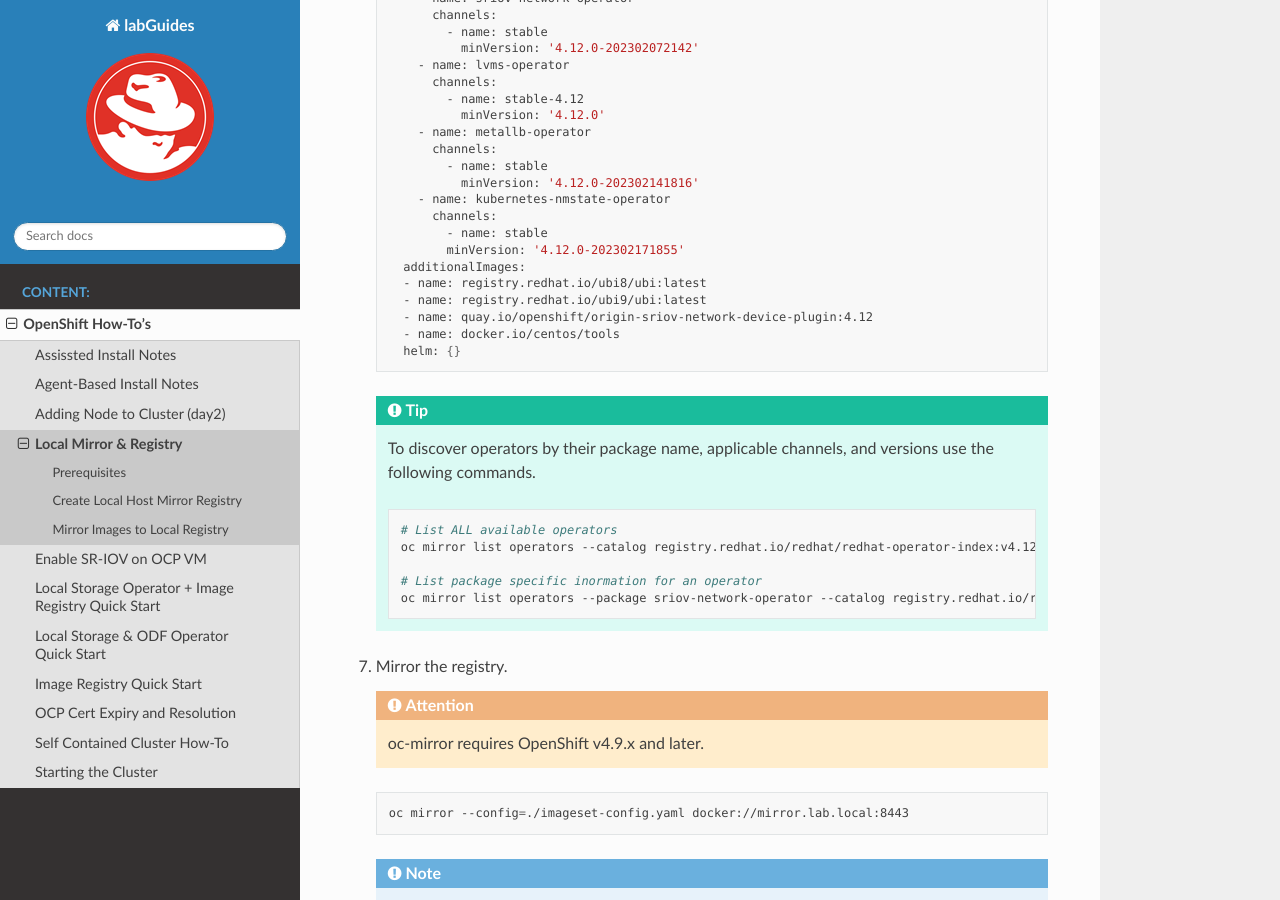
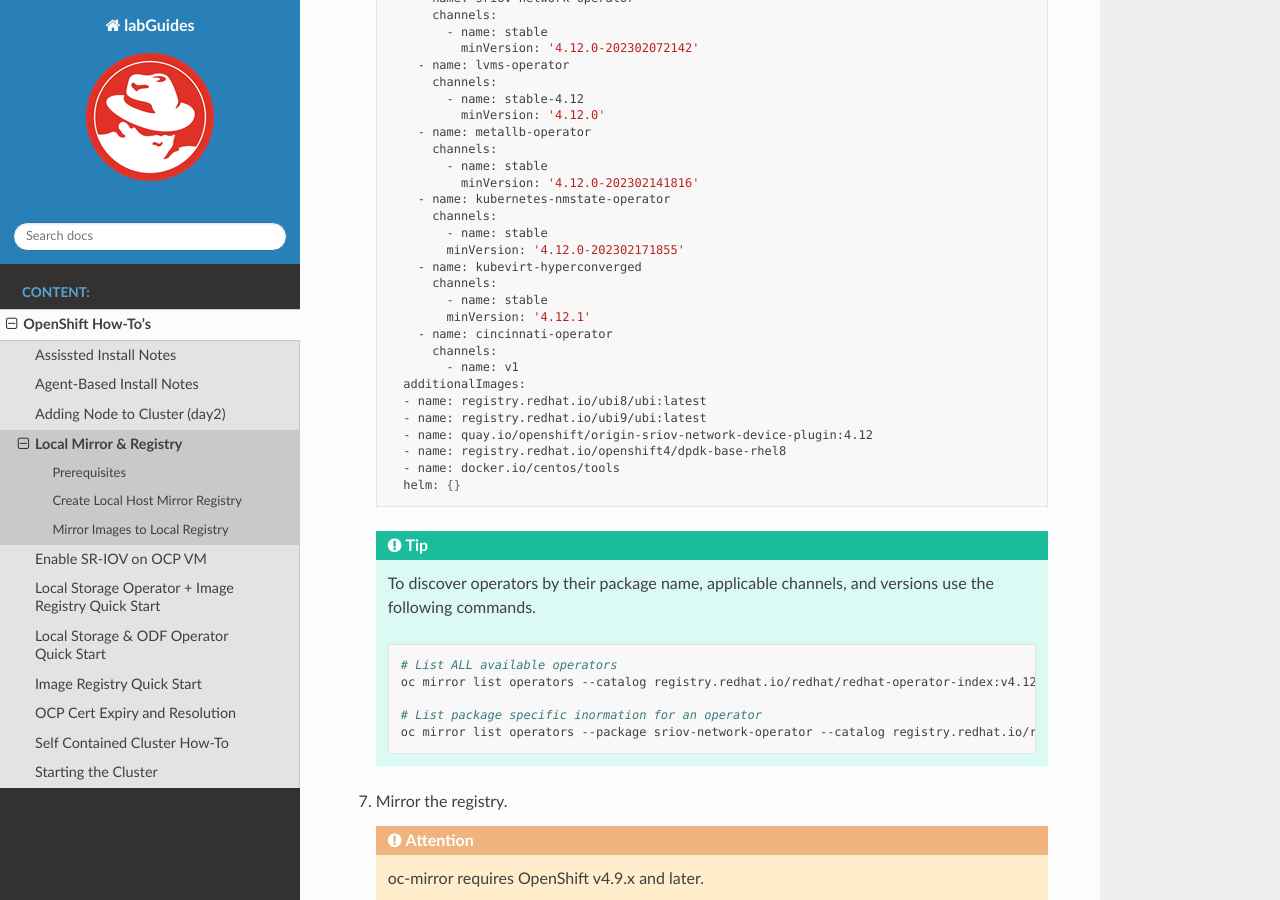
Before and after one commit to vtog/labGuides, a Sphinx documentation site: the page built from source/ocp/local-mirror-registry.rst, in a window 1280 px wide and 900 px high, scrolled down 3462 px. Built offline with Sphinx 7.4.7 and the Read the Docs theme 2.0.0, drawn with Linux system fonts in a browser that asks for light colours; pages that are not in the unit, such as notebooks, are missing from menus.

Commit message:
added operator

```diff
--- a/source/ocp/local-mirror-registry.rst
+++ b/source/ocp/local-mirror-registry.rst
@@ -184,10 +184,18 @@
             channels:
               - name: stable
               minVersion: '4.12.0-202302171855'
+          - name: kubevirt-hyperconverged
+            channels:
+              - name: stable
+              minVersion: '4.12.1'
+          - name: cincinnati-operator
+            channels:
+              - name: v1
         additionalImages:
         - name: registry.redhat.io/ubi8/ubi:latest
         - name: registry.redhat.io/ubi9/ubi:latest
         - name: quay.io/openshift/origin-sriov-network-device-plugin:4.12
+        - name: registry.redhat.io/openshift4/dpdk-base-rhel8
         - name: docker.io/centos/tools
         helm: {}
 
```
